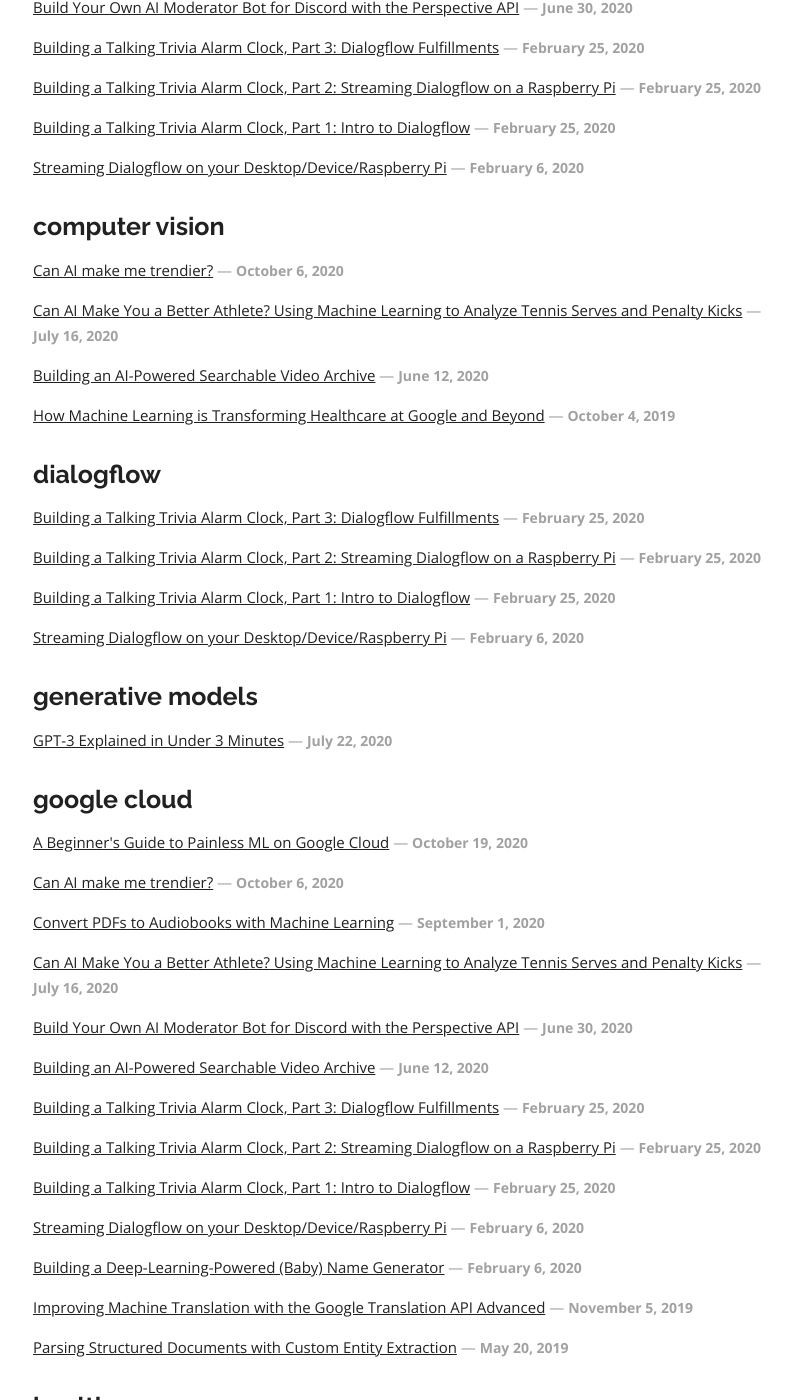
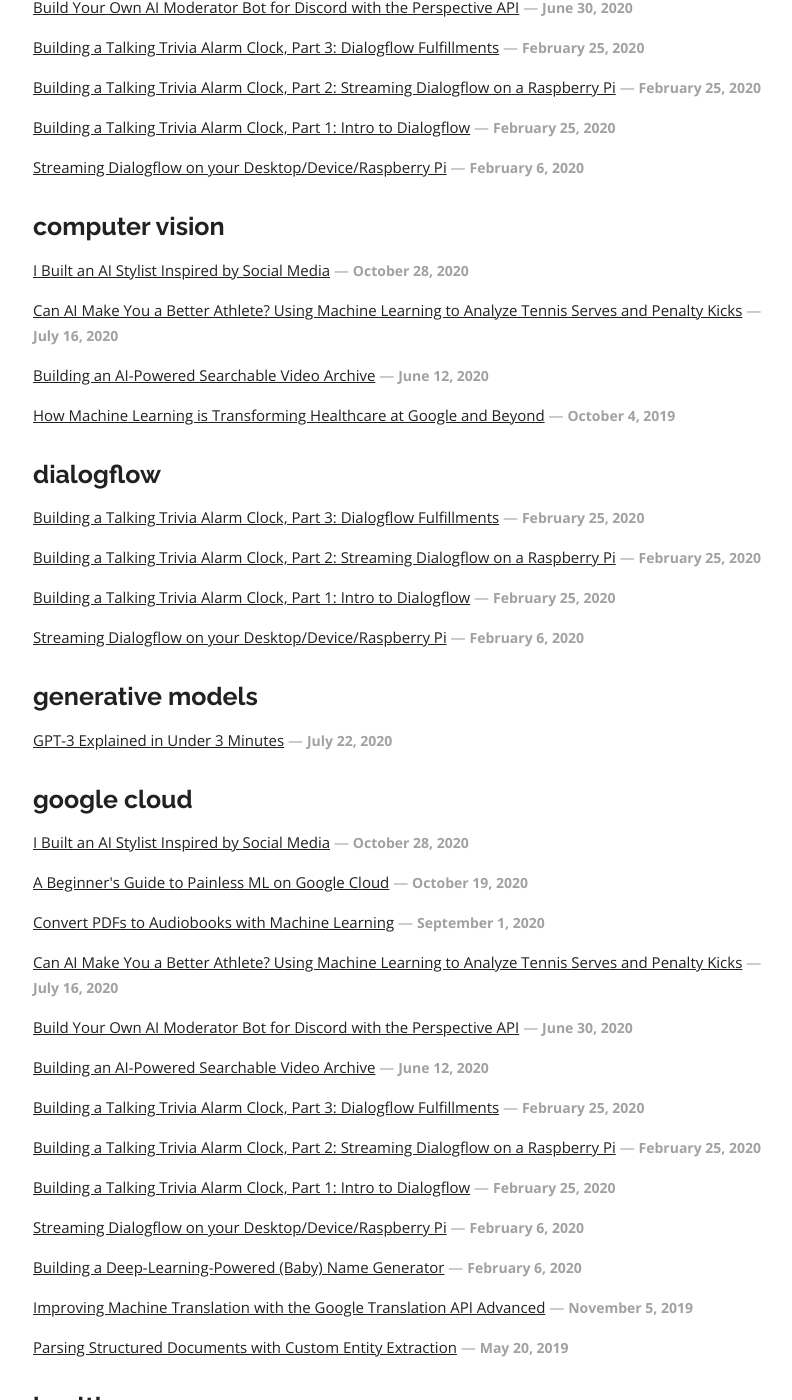
Before and after one commit to dalequark/daleonai, a Jekyll site: the page built from tags.md, in a window 1280 px wide and 1400 px high, scrolled down 670 px. Shown: the whole window, without its empty margins (237-1029 px from the left). Built offline with Jekyll 4.4.1, drawn with Linux system fonts in a browser that asks for light colours; some web fonts are replaced; a script that is not in the unit is left out; some of the changed text lies outside the part shown.

Commit message:
Update Blog “2020-10-06-can-ai-make-me-trendier”

```diff
--- a/_posts/2020-10-06-can-ai-make-me-trendier.md
+++ b/_posts/2020-10-06-can-ai-make-me-trendier.md
@@ -1,8 +1,9 @@
 ---
 layout: post
-title: Can AI make me trendier?
-date: 2020-10-06T19:16:29.745Z
-description: asdfasdf
+title: I Built an AI Stylist Inspired by Social Media
+date: 2020-10-28T19:16:29.745Z
+description: I let an AI pick out my outfits using computer vision and pictures
+  of social media fashion influencers.
 feature_image: /images/ai-stylist.png
 thumbnail_image: /images/ai-stylist-thumb.png
 tags:
```
